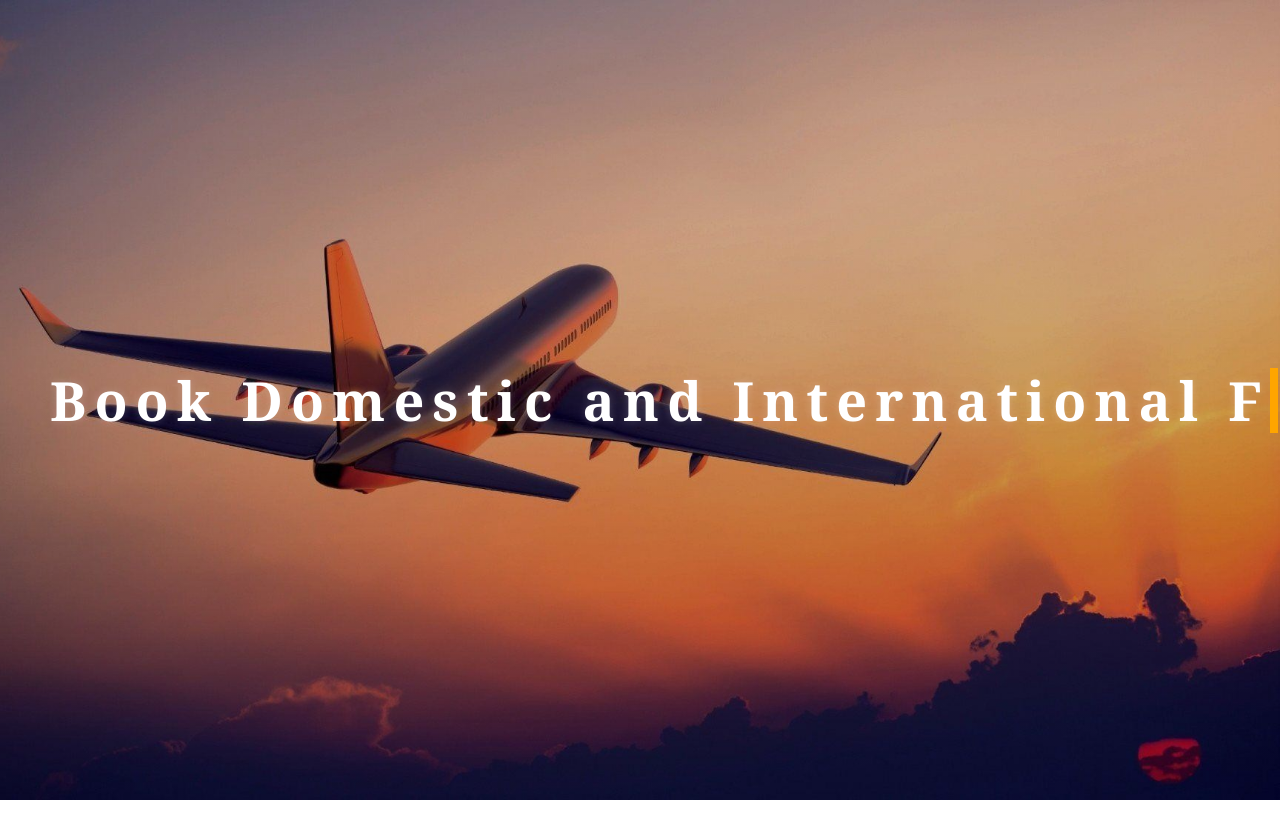
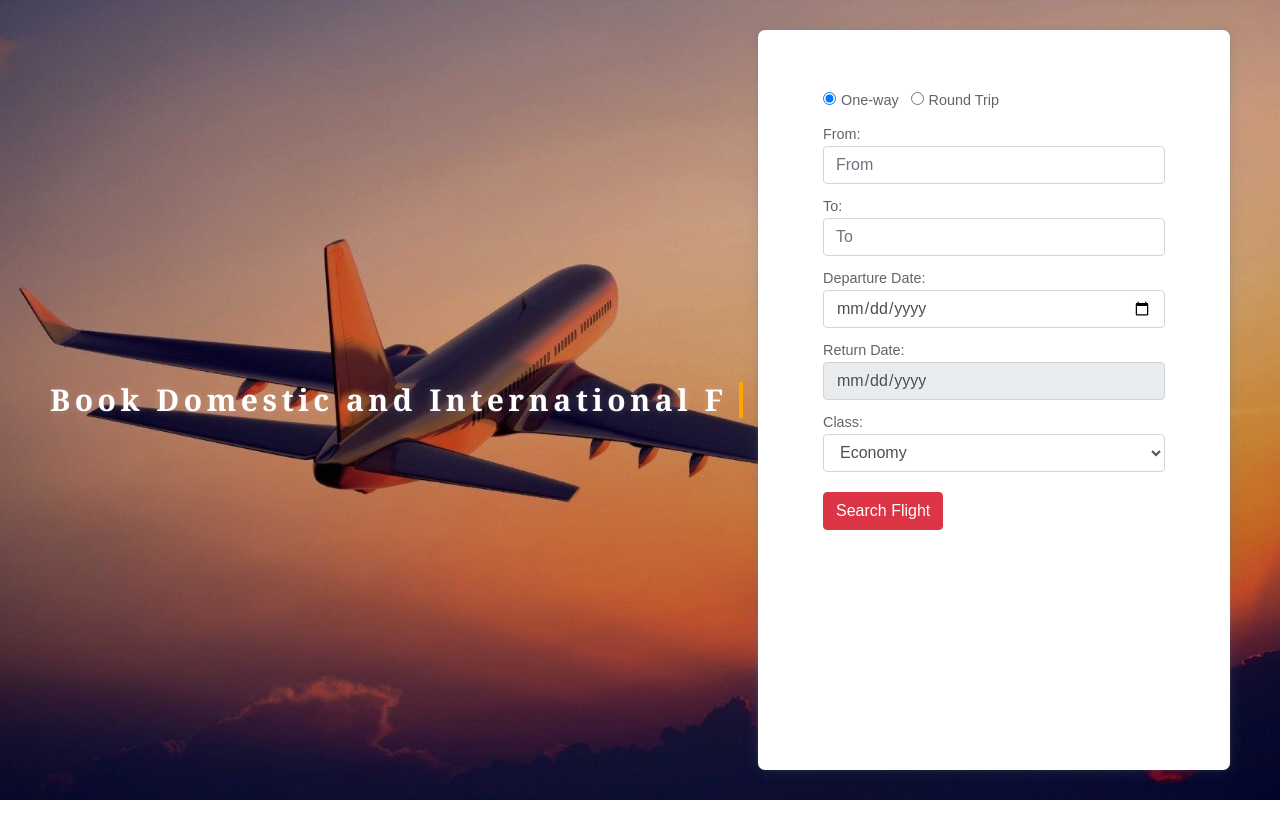
Before and after one commit to Wahaj-Raza/Airline-Management-System-G2-2, a Django app: page / in a window 1280 px wide; the page is wider, and only the part inside the window is pictured. Shown: the part 82-922 px from the top of that part. Run offline with Django 3.2, Linux system fonts and the light colour scheme; some libraries are stand-ins or nearby versions; some web fonts are replaced.

Commit message:
Reduced Font size so that card stays in place

```diff
--- a/flight/templates/flight/index.html
+++ b/flight/templates/flight/index.html
@@ -11,7 +11,7 @@
     <section class="section first-section" style="background-image: linear-gradient(rgba(0,0,0,0.2),rgba(0,0,0,0.2)), url('{% static 'img/plane.jpg'%}');">
         <div class="banner-div">
             <div class="banner">
-                <h1 class="banner-text" id="typewriter"></h1>
+                <h1 class="banner-text" style="font-size:30px;" id="typewriter"></h1>
 
                 <script>
                     // Array of texts to display
```
